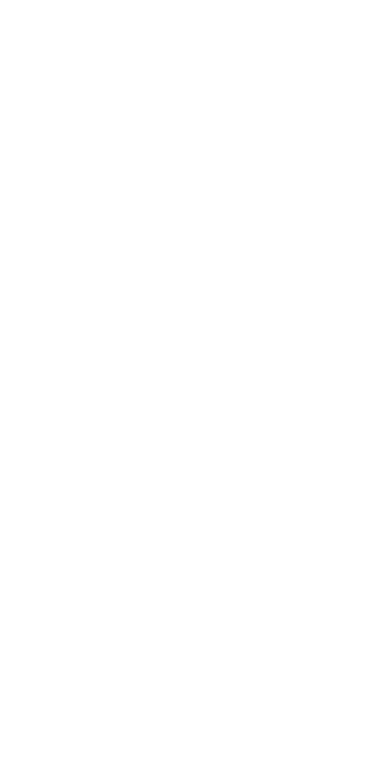
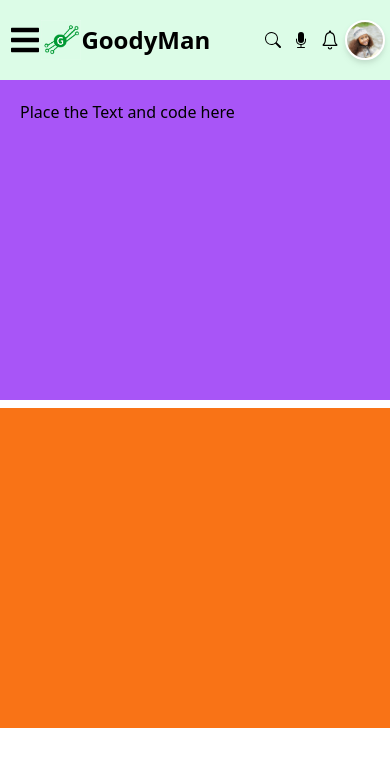
Before and after one commit to goodnessugo/goodymanApp, a React (Create React App) app: page /content in a window 390 px wide. Before the commit this address had no page. Shown: the top 766 px of the page. Built offline with nearby package versions, Linux system fonts and the light colour scheme.

Commit message:
new update

```diff
--- a/src/App.js
+++ b/src/App.js
@@ -9,6 +9,7 @@
 import Passwordsuccessful from './pages/Passwordsuccessful'
 import UserProfile from './pages/users/UserProfile'
 import Html from './pages/users/Html'
+import Content from './pages/users/Content'
 
 
 const App = () => {
@@ -24,6 +25,7 @@
         <Route path='/passwordsuccessful' element={ <Passwordsuccessful /> } />
         <Route path='/userprofile' element={ <UserProfile /> } />
         <Route path='/html' element={ <Html /> } />
+        <Route path='/content' element={ <Content /> } />
     </Routes>
    </BrowserRouter>
   )
--- a/src/components/Navbar.jsx
+++ b/src/components/Navbar.jsx
@@ -2,7 +2,6 @@
 import { BsSearch, BsMicFill } from 'react-icons/bs';
 import { FaBars } from 'react-icons/fa';
 import { IoIosNotificationsOutline } from 'react-icons/io';
-import { TbVideoPlus } from 'react-icons/tb';
 import { Link } from 'react-router-dom';
 
 
@@ -11,7 +10,7 @@
 
 
   return (
-    <div className='NavSection w-full h-24 flex items-center justify-between p-4 bg-gray-100  overflow-y-hidden'>
+    <div className='NavSection w-full h-24 flex items-center justify-between p-4 bg-green-100  overflow-y-hidden'>
 
 
       {/* the left top section */}
@@ -24,7 +23,7 @@
             {/* barIcon */}
             <div className=' barIcon pl-5 flex justify-between items-center'>
               {/* 3 bar logo */}
-              <FaBars />
+              <FaBars size='2rem'/>
             </div>
 
             {/* company logo */}
@@ -50,7 +49,7 @@
 
         <div className=' searchBox h-10 w-9/12 rounded-l-full bg-white border border-gray flex justify-start items-center pl-3'>
 
-          <div className='search flex justify-center items-center  w-10 '>
+          <div className='search flex justify-center items-center  w-10  '>
             <BsSearch />
           </div>
 
@@ -63,7 +62,7 @@
 
 
         <div className=' searchAndMic flex justify-center items-center '>
-          <div className='search flex  justify-center items-center bg-gray-100 hover:bg-gray-300 border border-gray w-16 rounded-r-full'>
+          <div className='search bg-green-500 flex  justify-center items-center bg-gray-100 hover:bg-gray-300 border border-gray w-16 h-10 rounded-r-full'>
             <BsSearch  />
           </div>
 
@@ -89,7 +88,7 @@
 
         <Link to='/userprofile'>
           <div >
-            <div className='profileImage h-10 w-10 bg-green-500 rounded-full '>
+            <div className='profileImage h-10 w-10 bg-green-500 rounded-full drop-shadow-md border-2 border-white '>
               <br />
 
               <h1 className='profileName font-bold mt-3'>Anna</h1>
--- a/src/index.css
+++ b/src/index.css
@@ -228,4 +228,14 @@
    .NavSection {
     grid-template-columns: repeat(2, minmax(0, 1fr));
    }
+
+   .contentSection{
+    display: flex;
+    flex-direction: column;
+
+   }
+
+   .textArea, .videoArea{
+    height: 20rem;
+   }
 }
--- /dev/null
+++ b/src/pages/users/Content.jsx
@@ -0,0 +1,24 @@
+import React from 'react'
+import Layout from '../../components/Layout'
+
+const Content = () => {
+  return (
+    <Layout>
+        <div className='contentSection w-full  grid grid-cols-2 gap-2 mb-28'>
+
+            {/* the Text Area */}
+            <div className='textArea bg-purple-500 p-5'  >
+                    <h1>Place the Text and code here</h1>
+            </div>
+
+            {/* The Video Area */}
+            <div className='videoArea bg-orange-500 p-5'>
+
+            </div>
+
+        </div>
+    </Layout>
+  )
+}
+
+export default Content
--- a/src/pages/users/Html.jsx
+++ b/src/pages/users/Html.jsx
@@ -12,7 +12,7 @@
 
                 <div className='courseSection py-5 mt-5   bg-gray-500 rounded-lg h-96 overflow-x-hidden'>
                     <ul className='px-5 '>
-                        <Link to=''>
+                        <Link to='/content'>
                             <li>
                                 <div className='w-full h-10 px-5 py-2 bg-gray-200 rounded-lg flex justify-between items-center hover:bg-gray-300 my-3 '>
                                     <h1 className=' '>Introduction to HTML</h1>
```
